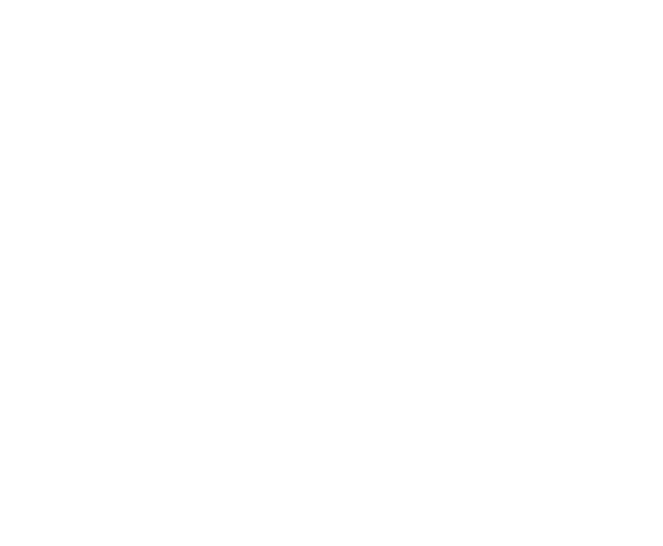
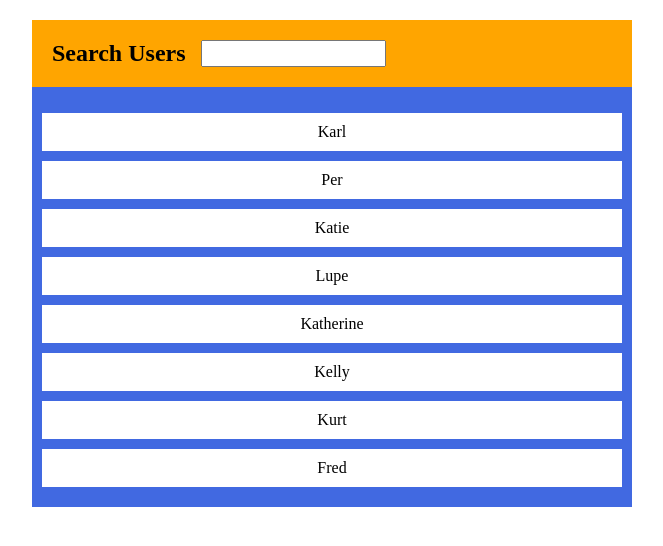
Before and after one commit to magepl/search-bar, a plain HTML site: page index.html in a window 1280 px wide. Shown: the whole page, without its empty margins (308-971 px from the left). Drawn offline with Linux system fonts and the light colour scheme.

Commit message:
finished

```diff
--- a/index.css
+++ b/index.css
@@ -0,0 +1,38 @@
+html,
+body {
+  margin: 0;
+  padding: 0;
+}
+
+#container {
+  width: 600px;
+  margin: 0 auto;
+  margin-top: 20px;
+  background-color: royalblue;
+}
+
+#search {
+  display: flex;
+  padding: 20px;
+  background-color: orange;
+}
+
+#search label {
+  font-size: 24px;
+  font-weight: bold;
+  margin-right: 15px;
+}
+
+#results {
+  display: block;
+  padding: 10px;
+}
+
+#results .name {
+  width: 100%;
+  padding: 10px 0;
+  text-align: center;
+  background-color: white;
+  margin-bottom: 10px;
+  list-style-type: none;
+}
--- a/index.html
+++ b/index.html
@@ -8,6 +8,23 @@
     <title>s e a r c h . b a r</title>
   </head>
   <body>
+    <div id="container">
+      <div id="search">
+        <label for="searchInput">Search Users</label>
+        <input id="searchInput" type="text" />
+      </div>
+
+      <ul id="results">
+        <li class="name">Karl</li>
+        <li class="name">Per</li>
+        <li class="name">Katie</li>
+        <li class="name">Lupe</li>
+        <li class="name">Katherine</li>
+        <li class="name">Kelly</li>
+        <li class="name">Kurt</li>
+        <li class="name">Fred</li>
+      </ul>
+    </div>
     <script src="./index.js"></script>
   </body>
 </html>
--- a/index.js
+++ b/index.js
@@ -0,0 +1,17 @@
+document
+  .getElementById('searchInput')
+  .addEventListener('keyup', function (event) {
+    let searchQuery = event.target.value.toLowerCase();
+    let allNamesDOMCollection = document.getElementsByClassName('name');
+
+    for (let counter = 0; counter < allNamesDOMCollection.length; counter++) {
+      const currentName =
+        allNamesDOMCollection[counter].textContent.toLowerCase();
+
+      if (currentName.includes(searchQuery)) {
+        allNamesDOMCollection[counter].style.display = 'block';
+      } else {
+        allNamesDOMCollection[counter].style.display = 'none';
+      }
+    }
+  });
```
